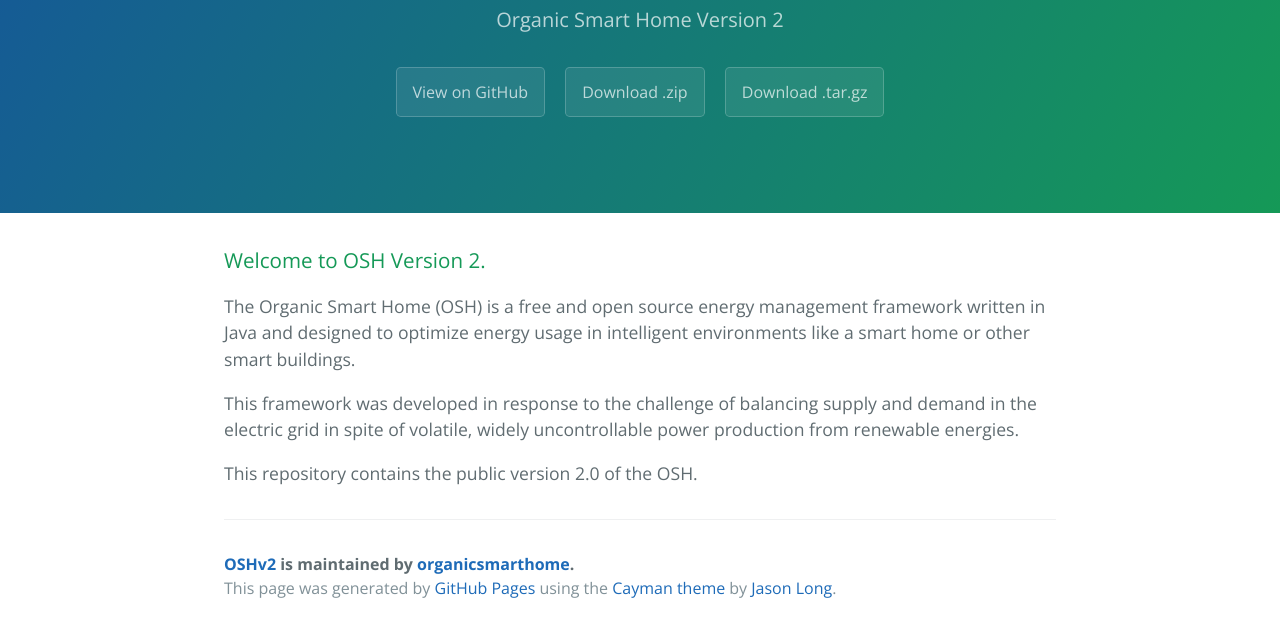
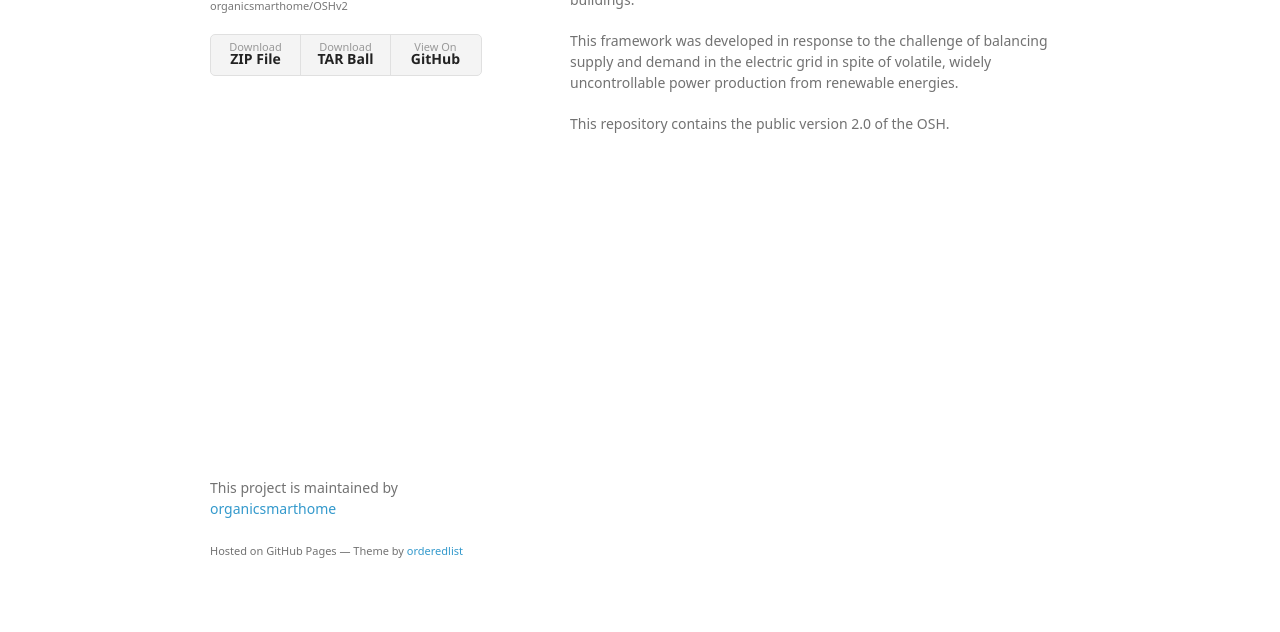
Before and after one commit to organicsmarthome/OSHv2, a plain HTML site: page index.html in a window 1280 px wide. Shown: the part 170-802 px from the top of the page. Drawn offline with nearby package versions, Linux system fonts and the light colour scheme; a web font is replaced by a local one.

Commit message:
Create gh-pages branch via GitHub

```diff
--- a/index.html
+++ b/index.html
@@ -1,25 +1,34 @@
-<!DOCTYPE html>
-<html lang="en-us">
+<!doctype html>
+<html>
   <head>
-    <meta charset="UTF-8">
+    <meta charset="utf-8">
+    <meta http-equiv="X-UA-Compatible" content="chrome=1">
     <title>OSHv2 by organicsmarthome</title>
-    <meta name="viewport" content="width=device-width, initial-scale=1">
-    <link rel="stylesheet" type="text/css" href="stylesheets/normalize.css" media="screen">
-    <link href='https://fonts.googleapis.com/css?family=Open+Sans:400,700' rel='stylesheet' type='text/css'>
-    <link rel="stylesheet" type="text/css" href="stylesheets/stylesheet.css" media="screen">
-    <link rel="stylesheet" type="text/css" href="stylesheets/github-light.css" media="screen">
+
+    <link rel="stylesheet" href="stylesheets/styles.css">
+    <link rel="stylesheet" href="stylesheets/github-light.css">
+    <meta name="viewport" content="width=device-width">
+    <!--[if lt IE 9]>
+    <script src="//html5shiv.googlecode.com/svn/trunk/html5.js"></script>
+    <![endif]-->
   </head>
   <body>
-    <section class="page-header">
-      <h1 class="project-name">OSHv2</h1>
-      <h2 class="project-tagline">Organic Smart Home Version 2</h2>
-      <a href="https://github.com/organicsmarthome/OSHv2" class="btn">View on GitHub</a>
-      <a href="https://github.com/organicsmarthome/OSHv2/zipball/master" class="btn">Download .zip</a>
-      <a href="https://github.com/organicsmarthome/OSHv2/tarball/master" class="btn">Download .tar.gz</a>
-    </section>
+    <div class="wrapper">
+      <header>
+        <h1>OSHv2</h1>
+        <p>Organic Smart Home Version 2</p>
 
-    <section class="main-content">
-      <h3>
+        <p class="view"><a href="https://github.com/organicsmarthome/OSHv2">View the Project on GitHub <small>organicsmarthome/OSHv2</small></a></p>
+
+
+        <ul>
+          <li><a href="https://github.com/organicsmarthome/OSHv2/zipball/master">Download <strong>ZIP File</strong></a></li>
+          <li><a href="https://github.com/organicsmarthome/OSHv2/tarball/master">Download <strong>TAR Ball</strong></a></li>
+          <li><a href="https://github.com/organicsmarthome/OSHv2">View On <strong>GitHub</strong></a></li>
+        </ul>
+      </header>
+      <section>
+        <h3>
 <a id="welcome-to-osh-version-2" class="anchor" href="#welcome-to-osh-version-2" aria-hidden="true"><span aria-hidden="true" class="octicon octicon-link"></span></a>Welcome to OSH Version 2.</h3>
 
 <p>The Organic Smart Home (OSH) is a free and open source energy management framework written in Java and designed to optimize energy usage in intelligent environments like a smart home or other smart buildings.</p>
@@ -27,15 +36,13 @@
 <p>This framework was developed in response to the challenge of balancing supply and demand in the electric grid in spite of volatile, widely uncontrollable power production from renewable energies.</p>
 
 <p>This repository contains the public version 2.0 of the OSH.</p>
-
-      <footer class="site-footer">
-        <span class="site-footer-owner"><a href="https://github.com/organicsmarthome/OSHv2">OSHv2</a> is maintained by <a href="https://github.com/organicsmarthome">organicsmarthome</a>.</span>
-
-        <span class="site-footer-credits">This page was generated by <a href="https://pages.github.com">GitHub Pages</a> using the <a href="https://github.com/jasonlong/cayman-theme">Cayman theme</a> by <a href="https://twitter.com/jasonlong">Jason Long</a>.</span>
+      </section>
+      <footer>
+        <p>This project is maintained by <a href="https://github.com/organicsmarthome">organicsmarthome</a></p>
+        <p><small>Hosted on GitHub Pages &mdash; Theme by <a href="https://github.com/orderedlist">orderedlist</a></small></p>
       </footer>
-
-    </section>
-
+    </div>
+    <script src="javascripts/scale.fix.js"></script>
 
   </body>
 </html>
```
